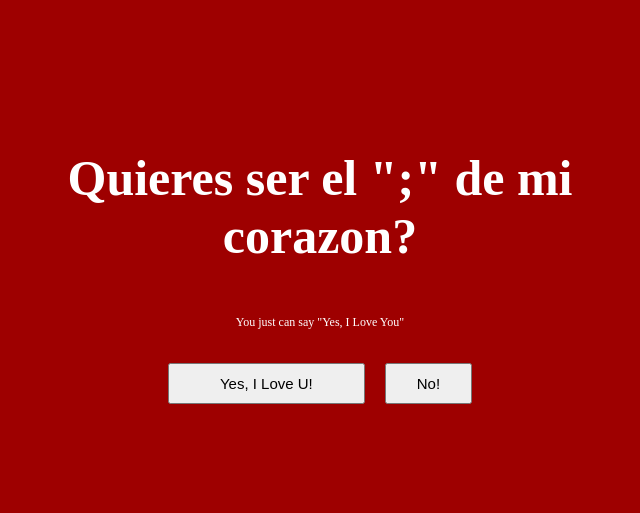
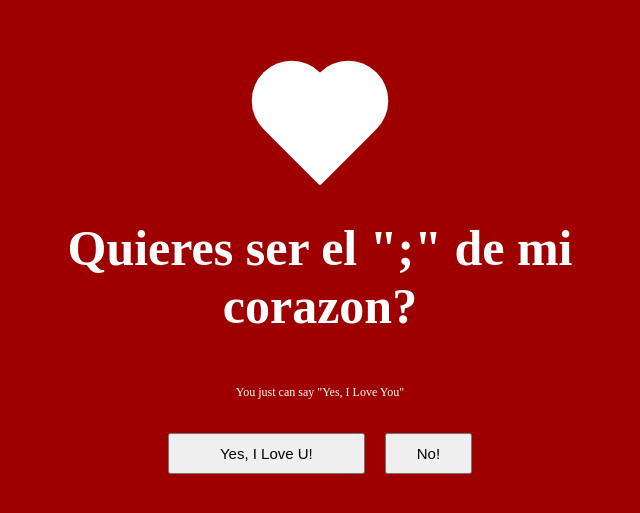
Before and after one commit to Nickgaming8889/CatchBotton, a plain HTML site: page index.html in a window 1280 px wide. Shown: the part 231-744 px from the top of the page, without its empty margins (320-960 px from the left). Drawn offline with Linux system fonts and the light colour scheme.

Commit message:
03/12/2023 21:53

```diff
--- a/index.html
+++ b/index.html
@@ -10,6 +10,7 @@
 </head>
 <body>
     <div class="container_all">
+        <div class="heart"></div>
         <h3>Quieres ser el ";" de mi corazon?</h3>
         <p>You just can say "Yes, I Love You"</p>
         <div class="bottons">
--- a/src/css/heart.css
+++ b/src/css/heart.css
@@ -0,0 +1,28 @@
+.heart {
+    width: 80px;
+    height: 80px;
+    background-color: white;
+    transform: rotate(45deg);
+    margin: auto;
+    position: relative;
+    border-radius: 2px;
+}
+
+.heart:before, .heart:after {
+    content: "";
+    display: block;
+    width: 100%;
+    height: 100%;
+    position: absolute;
+    background-color: white;
+    border-radius: 50%;
+}
+
+.heart:after {
+    top: 0;
+    left: -50%;
+}
+
+.heart:before {
+    top: -50%;
+}
--- a/src/css/style.css
+++ b/src/css/style.css
@@ -14,7 +14,7 @@ p {
 }
 
 .container_all {
-    margin: 380px;
+    margin: 320px;
     color: white;
     font-family: 'Times New Roman';
     text-align: center;
```
